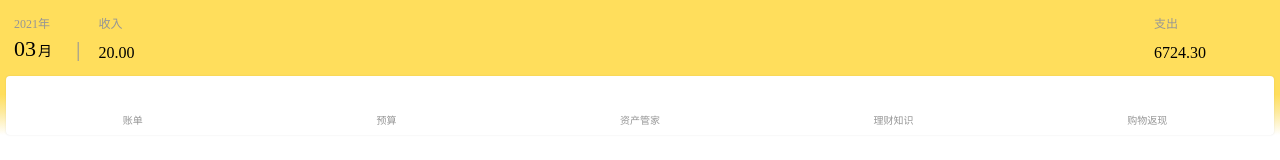
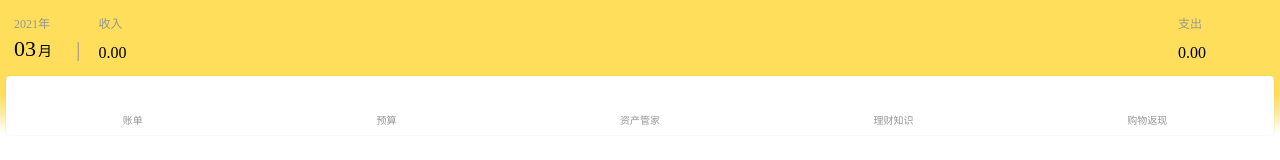
Before and after one commit to Gjc452/Drib-money-pro, a Vue app: page /#/statistics in a window 1280 px wide. Shown: the top 160 px of the page. Built offline with nearby package versions, Linux system fonts and the light colour scheme; what @nutui/nutui would draw is missing.

Commit message:
完成总收入和总支出的显示

```diff
--- a/src/components/Statistics/StatisticsHeader.vue
+++ b/src/components/Statistics/StatisticsHeader.vue
@@ -11,11 +11,11 @@
       </div>
       <div class="income">
         <span>收入</span>
-        <span>20.00</span>
+        <span>{{ money[0].toFixed(2) }}</span>
       </div>
       <div class="outlay">
         <span>支出</span>
-        <span>6724.30</span>
+        <span>{{ money[1].toFixed(2) }}</span>
       </div>
     </div>
     <ul>
@@ -51,6 +51,7 @@ import dayjs from 'dayjs';
 @Component
 export default class StatisticsHeader extends Vue {
   @Prop(Object) readonly time!: dayjs.Dayjs;
+  @Prop(Array) readonly money!: Array;
 }
 </script>
 
--- a/src/views/Statistics.vue
+++ b/src/views/Statistics.vue
@@ -1,6 +1,6 @@
 <template>
   <Layout>
-    <StatisticsHeader :time="time"/>
+    <StatisticsHeader :time="time" :money="totalFunds"/>
     <main>
       <ol>
         <li v-for="group in groupList" :key="group.title">
@@ -41,9 +41,8 @@ import getDay from '@/lib/getDay';
 })
 export default class Statistics extends Vue {
   time = dayjs();
-
-  mounted() {
-    return;
+  get totalFunds(){
+    return [this.groupList.map(group => group.income).reduce((a, b) => a + b, 0), this.groupList.map(group=> group.outlay).reduce((a, b) => a + b, 0)];
   }
 
   get recordList() {
```
